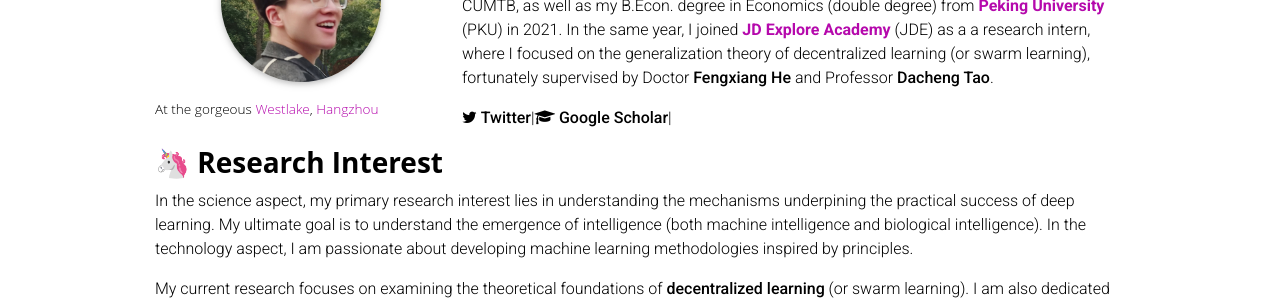
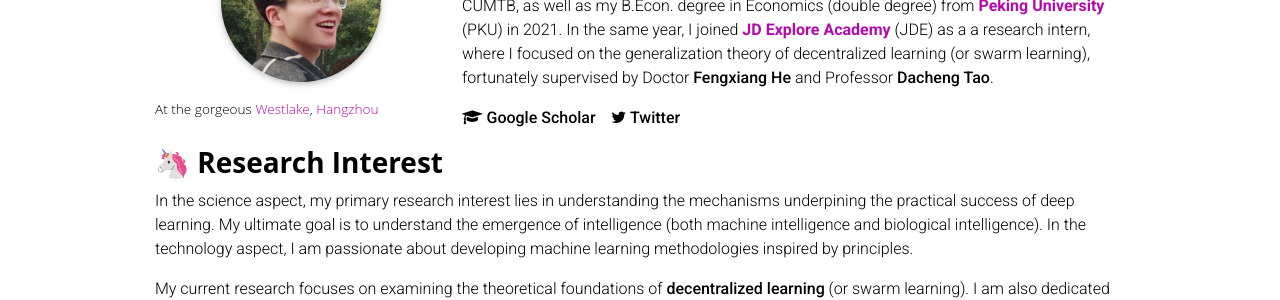
Before and after one commit to Raiden-Zhu/Raiden-Zhu.github.io, a Jekyll site: the page built from _pages/about.md, in a window 1280 px wide and 900 px high. Shown: the part 279-579 px from the top of the window. Built offline with Jekyll 4.4.1, drawn with Linux system fonts in a browser that asks for light colours; full-size pictures stand in for the smaller copies a plugin makes; comment, search, counter and statistics services are not loaded; a style sheet for code colours, icons or effects is not loaded; some of the changed lines change nothing that is shown.

Commit message:
Update about.md

```diff
--- a/_pages/about.md
+++ b/_pages/about.md
@@ -20,7 +20,7 @@
 
 Hi there 😃. I am Tongtian Zhu (prounced as "Tong-tee-an Joo"), a second-year PhD student at the Computer Science Department of [<span style="font-weight: bold; color: #B509AC;">Zhejiang University</span>](https://www.zju.edu.cn/english/) (ZJU), under the auspices of Professors [**Mingli Song**](https://person.zju.edu.cn/en/msong) and [**Chun Chen**](https://person.zju.edu.cn/en/0082004). I earned my B.S. degree in Mathematical Science from CUMTB, as well as my B.Econ. degree in Economics (double degree) from [<span style="font-weight: bold; color: #B509AC;">Peking University</span>](https://english.pku.edu.cn/) (PKU) in 2021. In the same year, I joined [<span style="font-weight: bold; color: #B509AC;">JD Explore Academy</span>](https://corporate.jd.com/) (JDE) as a a research intern, where I focused on the generalization theory of decentralized learning (or swarm learning), fortunately supervised by Doctor [**Fengxiang He**](https://fengxianghe.github.io/) and Professor [**Dacheng Tao**](https://www.sydney.edu.au/engineering/about/our-people/academic-staff/dacheng-tao.html).
 
-<i class="fa fa-twitter"></i> [**Twitter**](https://twitter.com/Raiden13238619//)\|<i class="fa fa-graduation-cap"></i> [**Google Scholar**](https://scholar.google.com/citations?user=QvBDUsIAAAAJ&hl=zh-CN])\|
+<i class="fa fa-graduation-cap"></i> [**Google Scholar**](https://scholar.google.com/citations?user=QvBDUsIAAAAJ&hl=zh-CN]) &nbsp;&nbsp; <i class="fa fa-twitter"></i> [**Twitter**](https://twitter.com/Raiden13238619//)
 
 <!-- <br/><br/> -->
 
```
